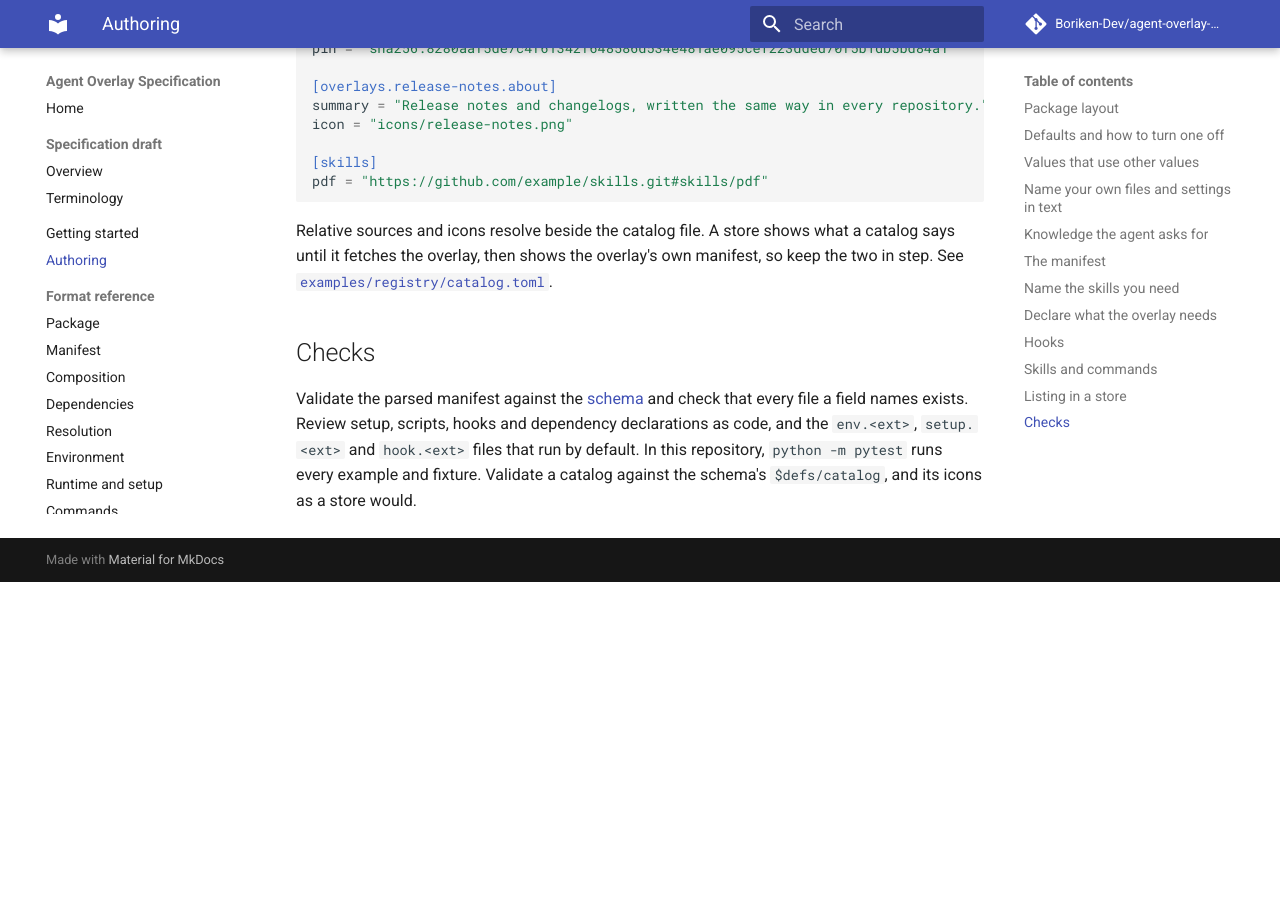
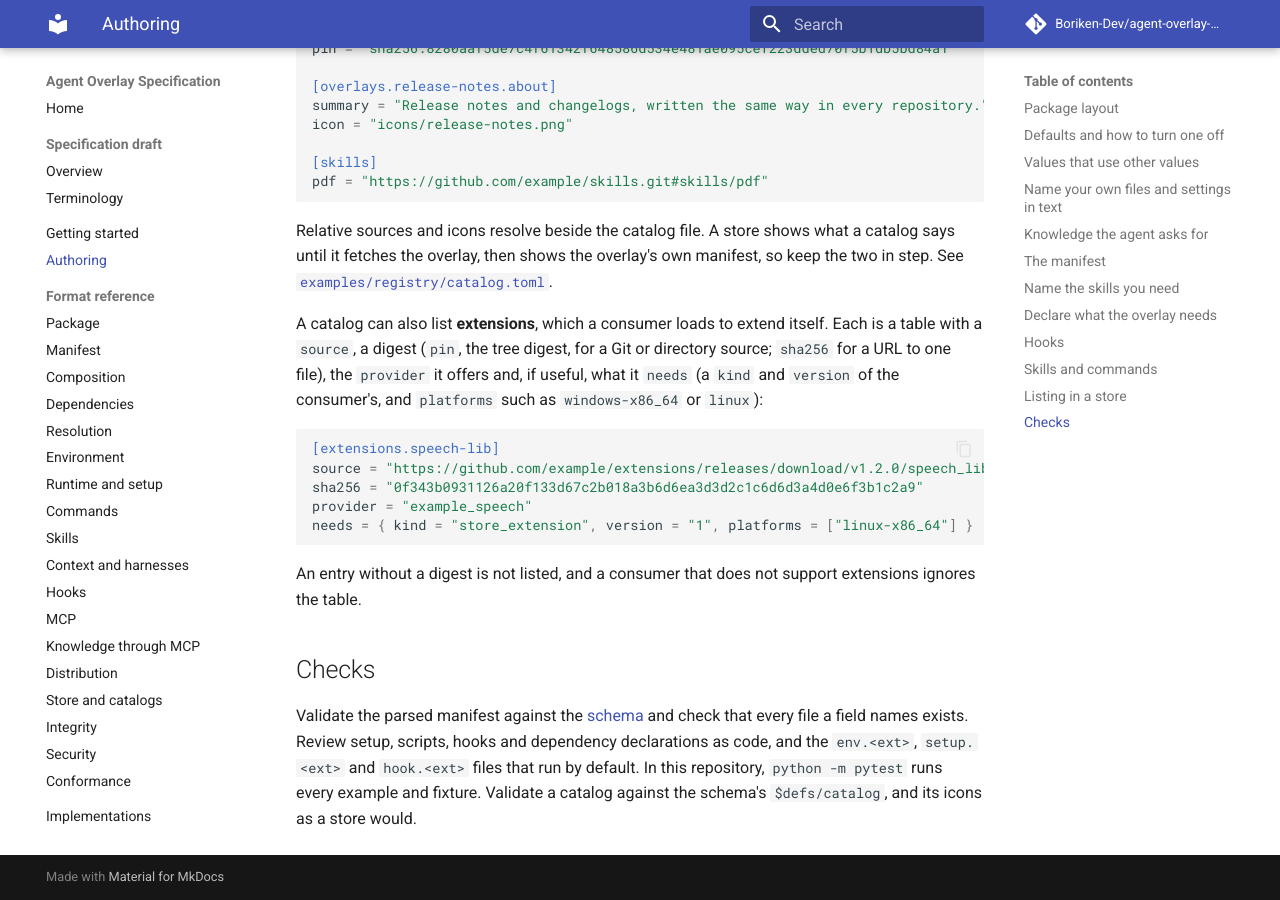
Before and after one commit to Boriken-Dev/agent-overlay-spec, an MkDocs documentation site: the page built from docs/authoring.md, in a window 1280 px wide and 900 px high, scrolled down 8193 px. Built offline with MkDocs 1.6.1 and Material for MkDocs 9.7.7, drawn with Linux system fonts in a browser that asks for light colours; comment, search, counter and statistics services are not loaded; before the commit the page ends 8775 px from its top, so only the background shows below that.

Commit message:
docs: authoring and implementation notes on extensions in a catalog

````diff
--- a/docs/authoring.md
+++ b/docs/authoring.md
@@ -343,6 +343,21 @@ Relative sources and icons resolve beside the catalog file. A store shows what a
 until it fetches the overlay, then shows the overlay's own manifest, so keep the two in step. See
 [`examples/registry/catalog.toml`](https://github.com/Boriken-Dev/agent-overlay-spec/blob/main/examples/registry/catalog.toml).
 
+A catalog can also list **extensions**, which a consumer loads to extend itself. Each is a table with a
+`source`, a digest (`pin`, the tree digest, for a Git or directory source; `sha256` for a URL to one file),
+the `provider` it offers and, if useful, what it `needs` (a `kind` and `version` of the consumer's, and
+`platforms` such as `windows-x86_64` or `linux`):
+
+```toml
+[extensions.speech-lib]
+source = "https://github.com/example/extensions/releases/download/v1.2.0/speech_lib.so"
+sha256 = "0f343b0931126a20f133d67c2b018a3b6d6ea3d3d2c1c6d6d3a4d0e6f3b1c2a9"
+provider = "example_speech"
+needs = { kind = "store_extension", version = "1", platforms = ["linux-x86_64"] }
+```
+
+An entry without a digest is not listed, and a consumer that does not support extensions ignores the table.
+
 ## Checks
 
 Validate the parsed manifest against the [schema](schemas/overlay.schema.json) and check that every
````
Also changed, not shown: docs/implementations.md (+1 -1 lines).
